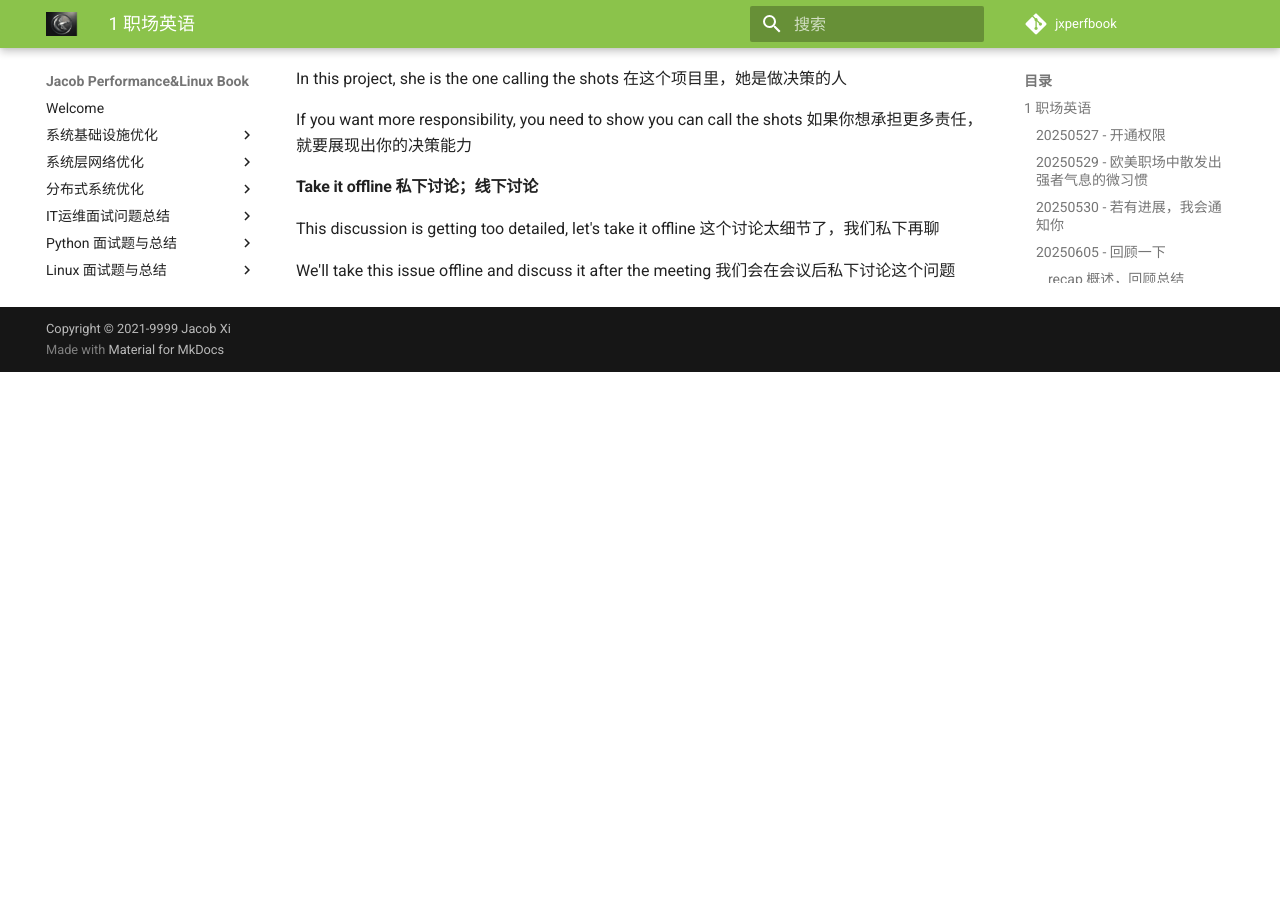
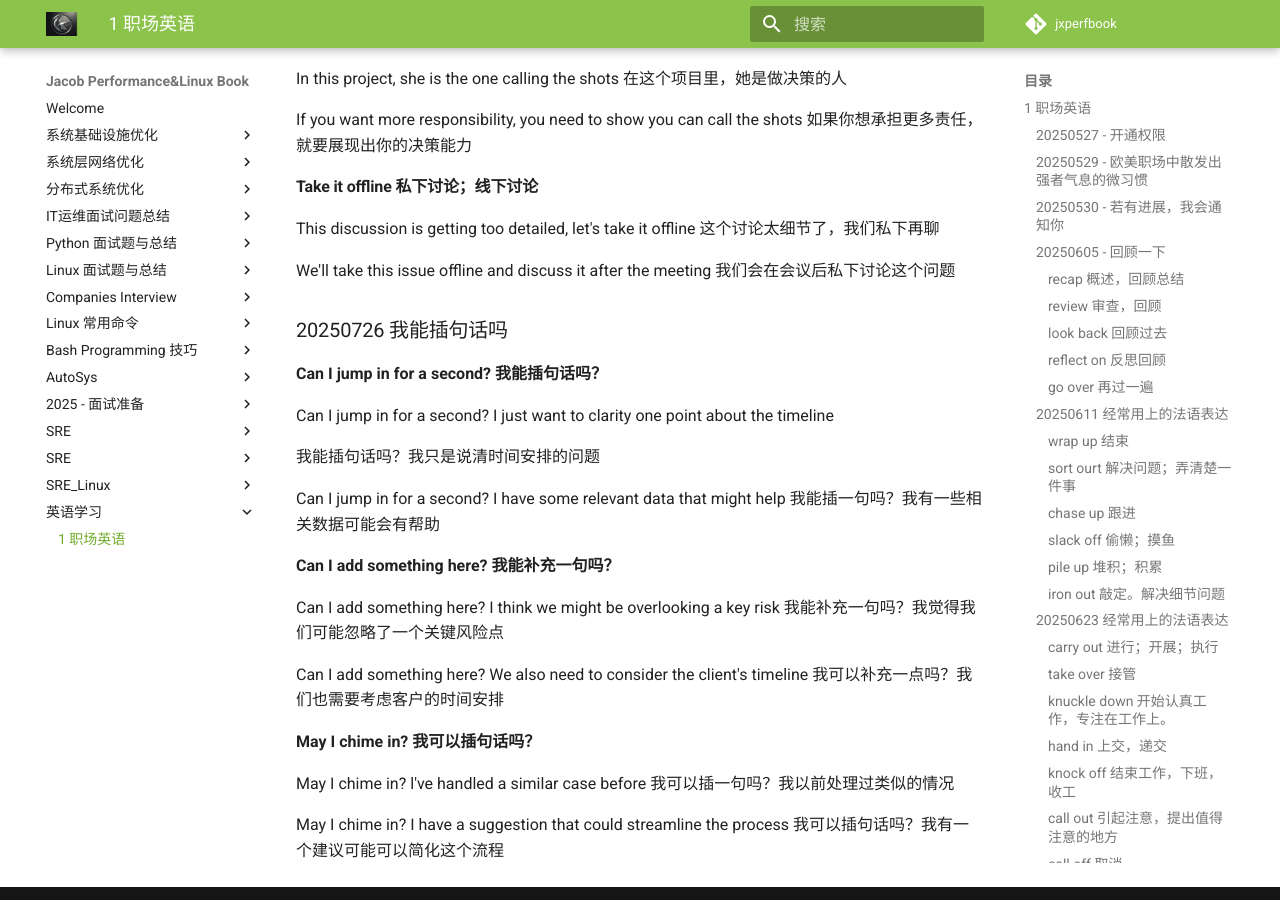
Before and after one commit to Chao-Xi/jxperfbook, an MkDocs documentation site: the page built from docs/Eng/1work.md, in a window 1280 px wide and 900 px high, scrolled down 12388 px. Built offline with MkDocs 1.6.1 and Material for MkDocs 9.7.7, drawn with Linux system fonts in a browser that asks for light colours; comment, search, counter and statistics services are not loaded; before the commit the page ends 12760 px from its top, so only the background shows below that.

Commit message:
add 1k8s dev

```diff
--- a/docs/Eng/1work.md
+++ b/docs/Eng/1work.md
@@ -572,3 +572,29 @@
 This discussion is getting too detailed, let's take it offline 这个讨论太细节了，我们私下再聊
 
 We'll take this issue offline and discuss it after the meeting 我们会在会议后私下讨论这个问题
+
+
+###  20250726 我能插句话吗
+
+**Can I jump in for a second?  我能插句话吗？**
+
+Can I jump in for a second? I just want to clarity one point about the timeline
+
+我能插句话吗？我只是说清时间安排的问题
+
+Can I jump in for a second? I have some relevant data that might help 我能插一句吗？我有一些相关数据可能会有帮助
+
+
+**Can I add something here? 我能补充一句吗？**
+
+Can I add something here? I think we might be overlooking a key risk 我能补充一句吗？我觉得我们可能忽略了一个关键风险点
+
+Can I add something here? We also need to consider the client's timeline 我可以补充一点吗？我们也需要考虑客户的时间安排
+
+
+**May I chime in? 我可以插句话吗？**
+
+
+May I chime in? l've handled a similar case before 我可以插一句吗？我以前处理过类似的情况
+
+May I chime in? I have a suggestion that could streamline the process 我可以插句话吗？我有一个建议可能可以简化这个流程
```
Also changed, not shown: docs/2025/0intro.md (+1 -1 lines).
